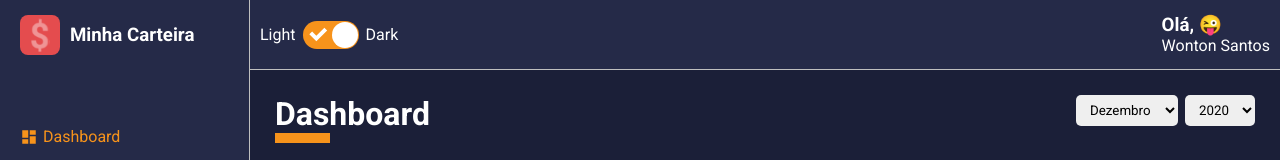
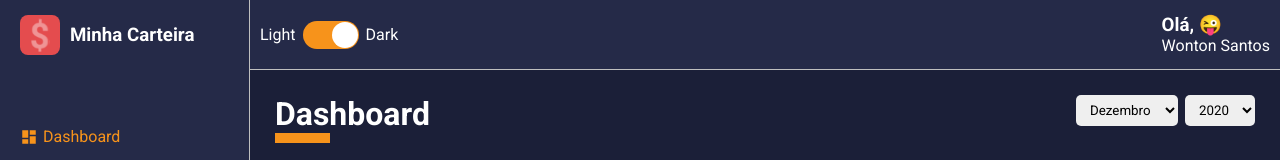
Before and after one commit to uiltonjose/minha-carteira, a React (Create React App) app: page /dashboard in a window 1280 px wide. Shown: the top 160 px of the page. Built offline with nearby package versions, Linux system fonts and the light colour scheme.

Commit message:
Handle Theme changing

```diff
--- a/src/App.tsx
+++ b/src/App.tsx
@@ -3,13 +3,14 @@ import { ThemeProvider } from "styled-components";
 import Routes from "./routes";
 import GlobalStyles from "./styles/GlobalStyles";
 
-import dark from "./styles/themes/dark";
+import { useTheme } from "./hooks/theme";
 
 const App: React.FC = () => {
+  const { theme } = useTheme();
   return (
-    <ThemeProvider theme={dark}>
+    <ThemeProvider theme={theme}>
       <GlobalStyles />
-      <Routes/>
+      <Routes />
     </ThemeProvider>
   );
 };
--- a/src/components/MainHeader/index.tsx
+++ b/src/components/MainHeader/index.tsx
@@ -1,18 +1,35 @@
-import React, { useMemo } from "react";
+import React, { useMemo, useState } from "react";
+import { useTheme } from "../../hooks/theme";
 import emojis from "../../utils/emojis";
 import Toggle from "../Toggle";
+
 import { Container, Profile, Welcome, UserName } from "./styles";
 
 const MainHeader: React.FC = () => {
+  const { toggleTheme, theme } = useTheme();
+
+  const [darkTheme, setDarkTheme] = useState(() =>
+    theme.title === "dark" ? true : false
+  );
 
   const emoji = useMemo(() => {
     const indice = Math.floor(Math.random() * emojis.length);
     return emojis[indice];
   }, []);
 
+  const handleChangeTheme = () => {
+    setDarkTheme(!darkTheme);
+    toggleTheme();
+  };
+
   return (
     <Container>
-      <Toggle/>
+      <Toggle
+        labelLeft="Light"
+        labelRight="Dark"
+        checked={darkTheme}
+        onChange={handleChangeTheme}
+      />
 
       <Profile>
         <Welcome>Olá, {emoji}</Welcome>
--- a/src/components/Toggle/index.tsx
+++ b/src/components/Toggle/index.tsx
@@ -1,15 +1,28 @@
 import React from "react";
 import { Container, ToggleLabel, ToggleSelector } from "./styles";
 
-const Toggle: React.FC = () => (
+interface IToggleProps {
+  labelLeft: string;
+  labelRight: string;
+  checked: boolean;
+  onChange(): void;
+}
+
+const Toggle: React.FC<IToggleProps> = ({
+  labelLeft,
+  labelRight,
+  checked,
+  onChange,
+}) => (
   <Container>
-    <ToggleLabel>Light</ToggleLabel>
+    <ToggleLabel>{labelLeft}</ToggleLabel>
     <ToggleSelector
-      checked
-      onChange={() => console.log("")}
+      checked={checked}
       uncheckedIcon={false}
+      checkedIcon={false}
+      onChange={onChange}
     />
-    <ToggleLabel>Dark</ToggleLabel>
+    <ToggleLabel>{labelRight}</ToggleLabel>
   </Container>
 );
 
--- /dev/null
+++ b/src/hooks/theme.tsx
@@ -0,0 +1,59 @@
+import React, { createContext, useState, useContext } from "react";
+
+import dark from "../styles/themes/dark";
+import light from "../styles/themes/light";
+
+interface IThemeContext {
+  toggleTheme(): void;
+  theme: ITheme;
+}
+
+interface ITheme {
+  title: string;
+
+  colors: {
+    primary: string;
+    secondary: string;
+    tertiary: string;
+    white: string;
+    black: string;
+    gray: string;
+    success: string;
+    info: string;
+    warning: string;
+  };
+}
+
+const ThemeContext = createContext<IThemeContext>({} as IThemeContext);
+
+const ThemeProvider: React.FC = ({ children }) => {
+  const [theme, setTheme] = useState<ITheme>(() => {
+    const savedTheme = localStorage.getItem("@minha-carteira:theme");
+    if (savedTheme) {
+      return JSON.parse(savedTheme);
+    }
+    return dark;
+  });
+
+  const toggleTheme = () => {
+    if (theme.title === "dark") {
+      setTheme(light);
+      localStorage.setItem("@minha-carteira:theme", JSON.stringify(light));
+    } else {
+      setTheme(dark);
+      localStorage.setItem("@minha-carteira:theme", JSON.stringify(dark));
+    }
+  };
+
+  return (
+    <ThemeContext.Provider value={{ toggleTheme, theme }}>
+      {children}
+    </ThemeContext.Provider>
+  );
+};
+
+function useTheme(): IThemeContext {
+  return useContext(ThemeContext);
+}
+
+export { ThemeProvider, useTheme };
--- a/src/index.tsx
+++ b/src/index.tsx
@@ -2,9 +2,13 @@ import React from "react";
 import ReactDOM from "react-dom";
 import App from "./App";
 
+import { ThemeProvider } from "./hooks/theme";
+
 ReactDOM.render(
   <React.StrictMode>
-    <App />
+    <ThemeProvider>
+      <App />
+    </ThemeProvider>
   </React.StrictMode>,
   document.getElementById("root")
 );
--- a/src/pages/Dashboard/index.tsx
+++ b/src/pages/Dashboard/index.tsx
@@ -1,4 +1,4 @@
-import React, { useMemo, useState } from "react";
+import React, { useMemo, useState, useCallback } from "react";
 
 import ContentHeader from "../../components/ContentHeader";
 import SelectInput from "../../components/SelectInput";
@@ -131,7 +131,7 @@ const Dashboard: React.FC = () => {
       footerText: "Conitnue assim. Conside investir o seu saldo.",
       icon: happyImg,
     };
-  }, [totalBalance, totalGains, totalExpenses ]);
+  }, [totalBalance, totalGains, totalExpenses]);
 
   const relationExpensesVersusGains = useMemo(() => {
     const total = totalGains + totalExpenses;
@@ -293,23 +293,23 @@ const Dashboard: React.FC = () => {
     ];
   }, [yearSelected, monthSelected]);
 
-  const handleMonthSelected = (month: string) => {
+  const handleMonthSelected = useCallback((month: string) => {
     try {
       const parsedMonth = Number(month);
       setMonthSelected(parsedMonth);
     } catch {
       throw new Error("Invalid month value.");
     }
-  };
+  }, []);
 
-  const handleYearSelected = (year: string) => {
+  const handleYearSelected = useCallback((year: string) => {
     try {
       const parsedYear = Number(year);
       setYearSelected(parsedYear);
     } catch {
       throw new Error("Invalid year value.");
     }
-  };
+  }, []);
 
   return (
     <Container>
--- a/src/styles/themes/light.ts
+++ b/src/styles/themes/light.ts
@@ -1,3 +1,4 @@
+// eslint-disable-next-line
 export default {
     title: 'light',
     colors: {
```
Also changed, not shown: 1 other file (tests, documents, lock files or other folders).
